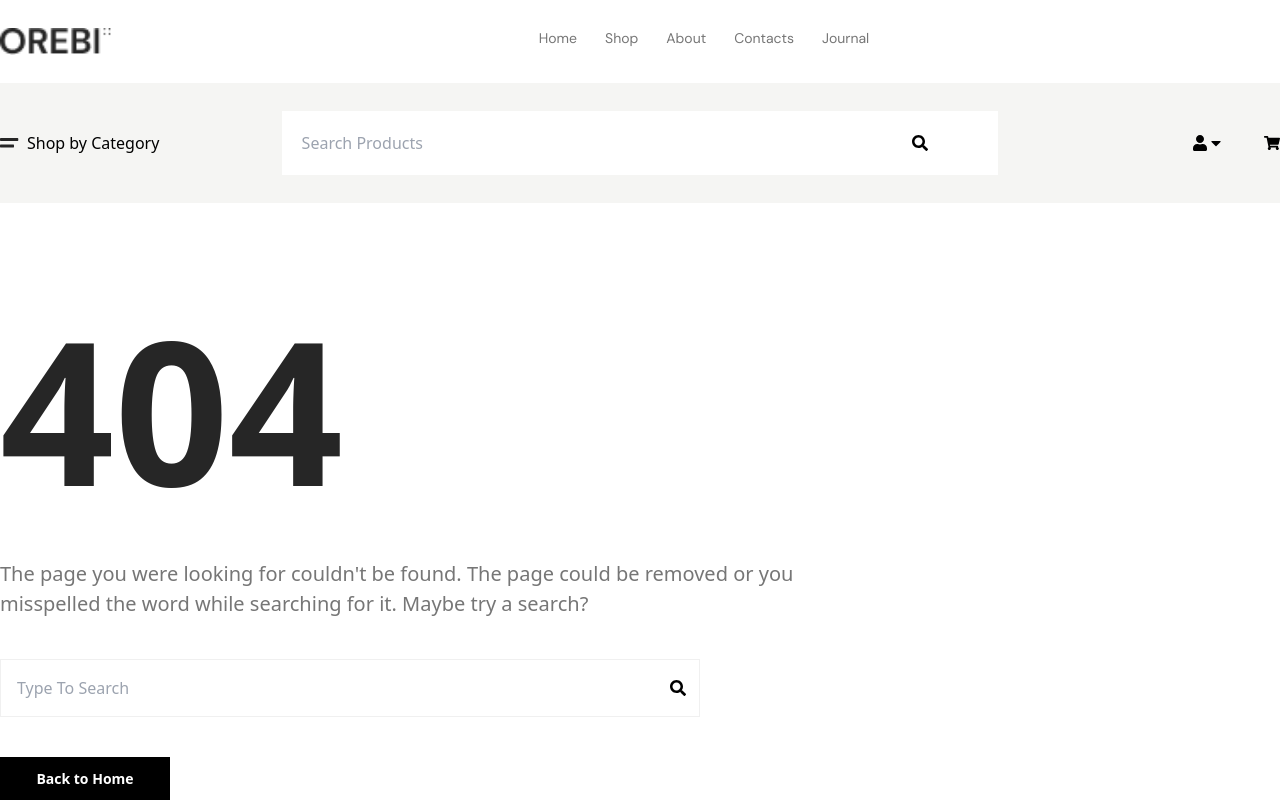
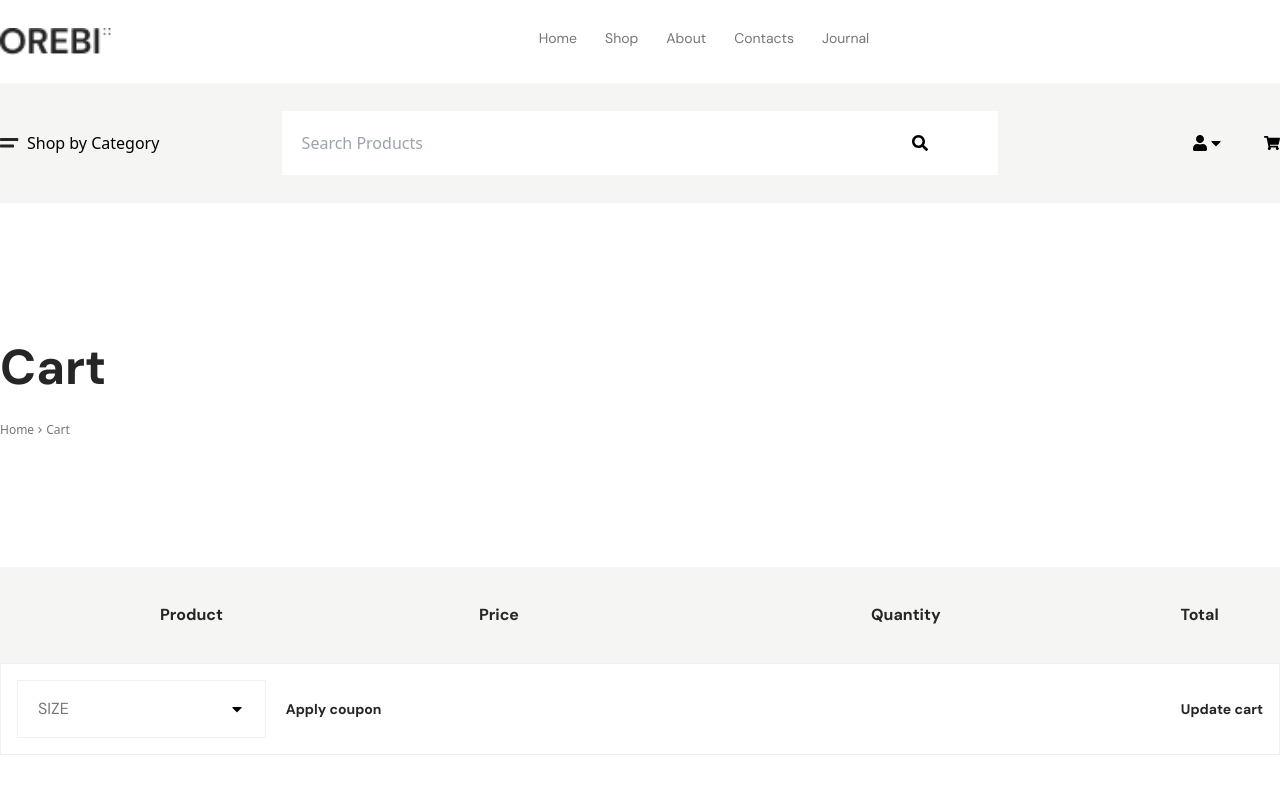
Before and after one commit to Afridul369/Ecommerce, a React (Vite) app: page /cart in a window 1280 px wide. Shown: the top 800 px of the page. Built offline with nearby package versions, Linux system fonts and the light colour scheme.

Commit message:
Redux , Add To Cart Part Added

```diff
--- a/package.json
+++ b/package.json
@@ -10,11 +10,13 @@
     "preview": "vite preview"
   },
   "dependencies": {
+    "@reduxjs/toolkit": "^2.4.0",
     "axios": "^1.7.9",
     "react": "^18.3.1",
     "react-dom": "^18.3.1",
     "react-icons": "^5.3.0",
     "react-paginate": "^8.2.0",
+    "react-redux": "^9.1.2",
     "react-router-dom": "^6.26.2",
     "react-slick": "^0.30.2",
     "slick-carousel": "^1.8.1"
--- a/src/App.jsx
+++ b/src/App.jsx
@@ -14,8 +14,9 @@ import Contacts from './componants/pages/Contacts';
 import MyAccount from './componants/MyAccount';
 import Login from './componants/Login';
 import SignUp from './componants/SignUp';
+
+import Checkout from './componants/Checkout';
 import Cart from './componants/Cart';
-import Checkout from './componants/Checkout';
 
 const router = createBrowserRouter(
   createRoutesFromElements(
@@ -25,7 +26,7 @@ const router = createBrowserRouter(
       <Route path='/' element={<Home/>}/>
       <Route path='/shop' element={<Shop/>}/>
       <Route path='/about' element={<About/>}/>
-      <Route path='/contacts' element={<Contacts/>}/>
+      <Route path='/cart' element={<Cart/>}/>
       <Route path='/myaccount' element={<MyAccount/>}/>
       <Route path='/journal' element={<Checkout/>}/>
       <Route path='*' element={<Error/>}/>
--- /dev/null
+++ b/src/Redux/Slices/cartSlice.js
@@ -0,0 +1,28 @@
+import { createSlice } from "@reduxjs/toolkit";
+
+const initialState = {
+  cartProducts: [],
+};
+
+export const cartSlice = createSlice({
+  name: "cart",
+  initialState,
+  reducers: {
+    addCart: (state, action) => {
+      const isFound = state.cartProducts.findIndex(
+        (item) => item.id == action.payload.id
+      );
+      if(isFound != -1){
+        state.cartProducts[isFound].quantity += 1
+      }else{
+        state.cartProducts.push(action.payload);
+      }
+    },
+    removeCart:(state,action)=>{
+        state.cartProducts = state.cartProducts.filter((item)=>item.id != action.payload.id)
+    },
+  },
+});
+
+export const { addCart,removeCart } = cartSlice.actions;
+export default cartSlice.reducer;
--- /dev/null
+++ b/src/Redux/store.js
@@ -0,0 +1,8 @@
+import { configureStore } from "@reduxjs/toolkit";
+import  cartSlice  from "./Slices/cartSlice";
+
+export const store = configureStore({
+    reducer:{
+        cartSlice,
+    }
+})
--- a/src/componants/Cart.jsx
+++ b/src/componants/Cart.jsx
@@ -1,15 +1,22 @@
 import React from 'react'
 import Text from './Text'
 import Flex from './Flex'
+import Container from './Container'
+import Image from './Image'
 import { MdOutlineChevronRight } from 'react-icons/md'
-import Container from './Container'
 import { ImCross } from 'react-icons/im'
-import Image from './Image'
-import Cartimg from '../assets/cartimg.png'
 import { FiMinus, FiPlus } from 'react-icons/fi'
 import { FaCaretDown } from 'react-icons/fa'
+import { useDispatch, useSelector } from 'react-redux'
+import { removeCart } from '../Redux/Slices/cartSlice'
 
 const Cart = () => {
+    const cart = useSelector((state)=>state.cartSlice.cartProducts)
+    const disPatch = useDispatch();
+    const handleRemove=(item)=>{
+        disPatch(removeCart(item))
+    }
+
   return (
     <>
     <div className="py-32">
@@ -25,30 +32,36 @@ const Cart = () => {
             <div className="mb-14">
                 <div className="bg-Cartbg pl-4 py-9">
                     <Flex>
-                    <Text as='h1' text={'Product'} className='pr-[166px] text-base font-bold font-dm text-hoverheadeingC'/>
-                    <Text as='h1' text={'Price'} className='px-[166px] text-base font-bold font-dm text-hoverheadeingC'/>
-                    <Text as='h1' text={'Quantity'} className='px-[166px] text-base font-bold font-dm text-hoverheadeingC'/>
-                    <Text as='h1' text={'Total'} className='px-[166px] text-base font-bold font-dm text-hoverheadeingC'/>
+                        <Text as='h1' text={'Product'} className='pl-36 text-base font-bold font-dm text-hoverheadeingC'/>
+                        <Text as='h1' text={'Price'} className='px-64 text-base font-bold font-dm text-hoverheadeingC'/>
+                        <Text as='h1' text={'Quantity'} className='px-24 text-base font-bold font-dm text-hoverheadeingC'/>
+                        <Text as='h1' text={'Total'} className='pl-36 text-base font-bold font-dm text-hoverheadeingC'/>
                     </Flex>
                 </div>
+                {
+                    cart.map((item)=>(
                         <div className="py-6 pl-4 border border-border">
                             <Flex className={'items-center'}>
-                 <Flex>
-                 <ImCross className='my-10'/>
-                 <Image imgSrc={Cartimg} className={'pl-8 pr-4'}/>
-                 <Text as='h1' text={'Product Name'} className='py-9 text-base font-bold font-dm text-hoverheadeingC'/>
+                                <Flex className={'items-center'}>
+                                    <div className="">
+                                    <ImCross className='my-10 cursor-pointer' onClick={()=>handleRemove(item)}/>
+                                    </div>
+                                    <Image imgSrc={item.images[0]} className={'pl-8 pr-4 w-60 h-100'}/>
+                                    <Text as='h1' text={item.title.slice(0,20)} className='py-9 text-base font-bold font-dm text-hoverheadeingC'/>
                                 </Flex>
-                <Text as='h1' text={'$44.00'} className='pl-[120px] pr-[310px] text-xl font-bold font-dm text-hoverheadeingC'/>
-                  <div className="py-2 px-4 border border-border">
+                                <Text as='h1' text={`$${item.price}`} className='px-20 pr-[310px] text-xl font-bold font-dm text-hoverheadeingC'/>
+                                <div className="py-2 px-4 border border-border mr-20">
                                     <Flex className={'items-center gap-x-9'}>
                                         <FiMinus className='text-base font-dm text-headingC'/>
-                    <Text as='h1' text={'1'} className='text-base font-dm text-headingC'/>
+                                        <Text as='h1' text={item.quantity} className='text-base font-dm text-headingC'/>
                                         <FiPlus className='text-base font-dm text-headingC'/>
                                     </Flex>
                                 </div>
-                <Text as='h1' text={'$44.00'} className='px-[270px] text-xl font-bold font-dm text-hoverheadeingC'/>
+                                <Text as='h1' text={`$${item.price * item.quantity}`} className='px-24 text-xl font-bold font-dm text-hoverheadeingC'/>
                             </Flex>
                         </div>
+                    ))
+                }
                 <div className="p-4 border border-border">
                     <Flex className={'justify-between items-center'}>
                         <Flex className={'items-center gap-x-5'}>
@@ -92,7 +105,6 @@ const Cart = () => {
                     <Text as='h1' text={'Proceed to checkout'} className='text-sm font-bold font-dm '/>
                 </div>
             </div>
-
         </Container>
     </div>
     </>
--- a/src/componants/Category.jsx
+++ b/src/componants/Category.jsx
@@ -52,7 +52,6 @@ const Category = () => {
           <Flex className={'justify-between  items-center'}>
               <div className="w-[15%]">
                   <Flex className={'items-center gap-x-2'}>
-
                     <div onClick={handleBarDrop} className="cursor-pointer">
                       <Bars />
                         <div className="hidden" ref={BarRef} >
@@ -93,9 +92,10 @@ const Category = () => {
                             </div>
                         </div>
                     </Flex>
-
                     <div onClick={handleCartDrop} className="cursor-pointer">
+                      <Link to={'/cart'}>
                       <FaShoppingCart  className="ml-8"/>
+                      </Link>
                       <div className="hidden relative" ref={CartRef}>
                         <div className="w-[280px] absolute right-0 mt-2 bg-white p-4">
                           <div className=" mx-10">
--- a/src/componants/Navbar.jsx
+++ b/src/componants/Navbar.jsx
@@ -18,19 +18,19 @@ const Navbar = () => {
         </div>
         <div className="w-[90%]">
             <Flex className={'justify-center gap-x-7'}>
-                <NavLink to='/' className={({isActive}) => isActive ? 'text-hoverheadeingC' : 'text-headingC'}>
+                <NavLink to='/'>
                 <Menu menuname={'Home'}/>
                 </NavLink>
-                <NavLink to='/shop'  className={({isActive}) => isActive ? 'text-hoverheadeingC' : 'text-headingC'}>
+                <NavLink to='/shop' >
                 <Menu menuname={'Shop'}/>
                 </NavLink>
-                <Link to='/about'  className={({isActive}) => isActive ? 'text-hoverheadeingC' : 'text-headingC'}>
+                <Link to='/about' >
                 <Menu menuname={'About'}/>
                 </Link>
-                <Link to='/contacts'  className={({isActive}) => isActive ? 'text-hoverheadeingC' : 'text-headingC'}>
+                <Link to='/cart' >
                 <Menu menuname={'Contacts'}/>
                 </Link>
-                <Link to='/journal'  className={({isActive}) => isActive ? 'text-hoverheadeingC' : 'text-headingC'}>
+                <Link to='/journal' >
                 <Menu menuname={'Journal'}/>
                 </Link>
 
--- a/src/componants/Product.jsx
+++ b/src/componants/Product.jsx
@@ -1,73 +1,73 @@
-import React, { useEffect, useState } from 'react'
-import Badge from './Badge'
-import Price from './Price'
-import Products from '../componants/Products'
-import Cat from '../assets/cat.png'
-import Watch from '../assets/watch.png'
-import Clock from '../assets/clock.png'
-import Basket from '../assets/basket.png'
-import Cap from '../assets/cap.png'
-import Table from '../assets/table.png'
-import Headphone from '../assets/headphone.png'
-import Sunglass from '../assets/sunglass.png'
-import Bag1 from '../assets/bag1.png'
-import Bag2 from '../assets/bag2.png'
-import Puta from '../assets/puta.png'
-import Jar from '../assets/jar.png'
+import React, { useEffect, useState } from "react";
+import Products from "../componants/Products";
 import "slick-carousel/slick/slick.css";
 import Slider from "react-slick";
-import Container from './Container'
-import PrevArrow from './PrevArrow'
-import NextArrow from './NextArrow'
-import Text from './Text'
-import Flex from './Flex'
-import axios from 'axios'
+import Container from "./Container";
+import PrevArrow from "./PrevArrow";
+import NextArrow from "./NextArrow";
+import Text from "./Text";
+import Flex from "./Flex";
+import axios from "axios";
 
 const Product = () => {
-  let [all,setAll] = useState([])
-  useEffect(()=>{
-  async function all(){
-      let data = await axios.get('https://dummyjson.com/products')
-      setAll(data.data.products)
+  let [all, setAll] = useState([]);
+  useEffect(() => {
+    async function all() {
+      let data = await axios.get("https://dummyjson.com/products");
+      setAll(data.data.products);
     }
     all();
-    },[])
+  }, []);
   var settings = {
-
     infinite: true,
     speed: 500,
     slidesToShow: 4,
     slidesToScroll: 1,
-    nextArrow: <NextArrow/>,
-    prevArrow: <PrevArrow/>,
+    nextArrow: <NextArrow />,
+    prevArrow: <PrevArrow />,
     autoplay: true,
-    autoplayspeed:1000,
+    autoplayspeed: 1000,
   };
 
   return (
     <>
       <div className="mb-40">
         <Container>
-  <Text text={'New Arrivals'} as='p' className='text-hoverheadeingC text-[39px] font-bold font-dm mb-10'/>
+          <Text
+            text={"New Arrivals"}
+            as="p"
+            className="text-hoverheadeingC text-[39px] font-bold font-dm mb-10"
+          />
           <Slider {...settings}>
-            {all.map((item)=>
-              <div className="w-full " >
-                <Products imgSrc={item.images}
+            {all.map((item) => (
+              <div className="w-full ">
+                <Products
+                  item={item}
+                  imgSrc={item.images[0]}
                   text1={item.title}
-                text2={`$ ${item.price}`} text3={`${item.discountPercentage}%`} text4={'Add to Wish List'} text5={'Compare'} text6={'Add to Cart'} text7={item.category}
+                  text2={`$ ${item.price}`}
+                  text3={`${item.discountPercentage}%`}
+                  text4={"Add to Wish List"}
+                  text5={"Compare"}
+                  text6={"Add to Cart"}
+                  text7={item.category}
                 />
               </div>
-            )}
+            ))}
           </Slider>
           <Slider {...settings}>
-            {all.map((item)=>
-              <div className="w-full " >
-                <Products imgSrc={item.images}
+            {all.map((item) => (
+              <div className="w-full ">
+                <Products
+                  item={item}
+                  imgSrc={item.images[0]}
                   text1={item.title}
-                text2={`$ ${item.price}`} text3={`${item.discountPercentage}%`} text4={'Add to Wish List'} text5={'Compare'} text6={'Add to Cart'} text7={item.category}
+                  text2={`$ ${item.price}`}
+                  text3={`${item.discountPercentage}%`}
+                  text7={item.category}
                 />
               </div>
-            )}
+            ))}
           </Slider>
         </Container>
       </div>
@@ -94,10 +94,8 @@ const Product = () => {
     </Flex>
  </Container>
  </div> */}
+    </>
+  );
+};
 
-
-    </>
-  )
-}
-
-export default Product
+export default Product;
--- a/src/componants/Products.jsx
+++ b/src/componants/Products.jsx
@@ -8,8 +8,14 @@ import { FaArrowsRotate, } from "react-icons/fa6";
 import { FaShoppingCart } from "react-icons/fa";
 import Badge from './Badge'
 import Price from './Price'
+import { useDispatch } from 'react-redux'
+import { addCart } from '../Redux/Slices/cartSlice'
 
-const Product = ({imgSrc,imgAlt,text1,text2,text3,text4,text5,text6,text7}) => {
+const Product = ({item,imgSrc,imgAlt,text1,text2,text3,text7}) => {
+  const disPatch = useDispatch();
+  const handleAddToCart=()=>{
+   disPatch(addCart({...item,quantity:1}))
+  }
 
   return (
    <>
@@ -21,15 +27,15 @@ const Product = ({imgSrc,imgAlt,text1,text2,text3,text4,text5,text6,text7}) => {
     <Badge text={text3}  className={'top-5 left-8 absolute'}/>
     <div className=" py-6 px-6 bg-[#F5F5F5]/75 w-[370px] ml-3 duration-500 absolute bottom-[-156px] left-0  group-hover:bottom-0">
     <Flex className={'items-center justify-end gap-x-3 mb-4'}>
-            <Text text={text4} as={'p'} className='text-headingC text-base font-dm hover:font-bold hover:text-hoverheadeingC duration-300 '/>
+            <Text text={"Add to Wish List"} as={'p'} className='text-headingC text-base font-dm hover:font-bold hover:text-hoverheadeingC duration-300 '/>
             <FaHeart />
         </Flex>
         <Flex className={'items-center justify-end gap-x-3 mb-4 '}>
-            <Text text={text5} as={'p'} className='text-headingC text-base font-dm hover:font-bold hover:text-hoverheadeingC duration-300 '/>
+            <Text text={"Compare"} as={'p'} className='text-headingC text-base font-dm hover:font-bold hover:text-hoverheadeingC duration-300 '/>
             <FaArrowsRotate/>
         </Flex>
         <Flex className={'items-center justify-end gap-x-3'}>
-            <Text text={text6} as={'p'} className='text-headingC text-base font-dm hover:font-bold hover:text-hoverheadeingC duration-300 '/>
+            <Text text={"Add to Cart"} as={'button'} onClick={handleAddToCart} className='text-headingC text-base font-dm hover:font-bold hover:text-hoverheadeingC duration-300 '/>
             <FaShoppingCart />
         </Flex>
     </div>
--- a/src/componants/Text.jsx
+++ b/src/componants/Text.jsx
@@ -3,7 +3,7 @@ import React from 'react'
 const Text = (props) => {
   return (
 
-    <props.as className={props.className}> {props.text}</props.as>
+    <props.as className={props.className} onClick={props.onClick}> {props.text}</props.as>
   )
 }
 
--- a/src/main.jsx
+++ b/src/main.jsx
@@ -2,9 +2,13 @@ import { StrictMode } from 'react'
 import { createRoot } from 'react-dom/client'
 import App from './App.jsx'
 import './index.css'
+import { Provider } from 'react-redux'
+import { store } from './Redux/store.js'
 
 createRoot(document.getElementById('root')).render(
   <StrictMode>
-    <App />
+    <Provider store={store}>
+      <App />
+    </Provider>
   </StrictMode>,
 )
```
Also changed, not shown: 1 other file (tests, documents, lock files or other folders). Lines whose indentation alone changed are shown as unchanged.
